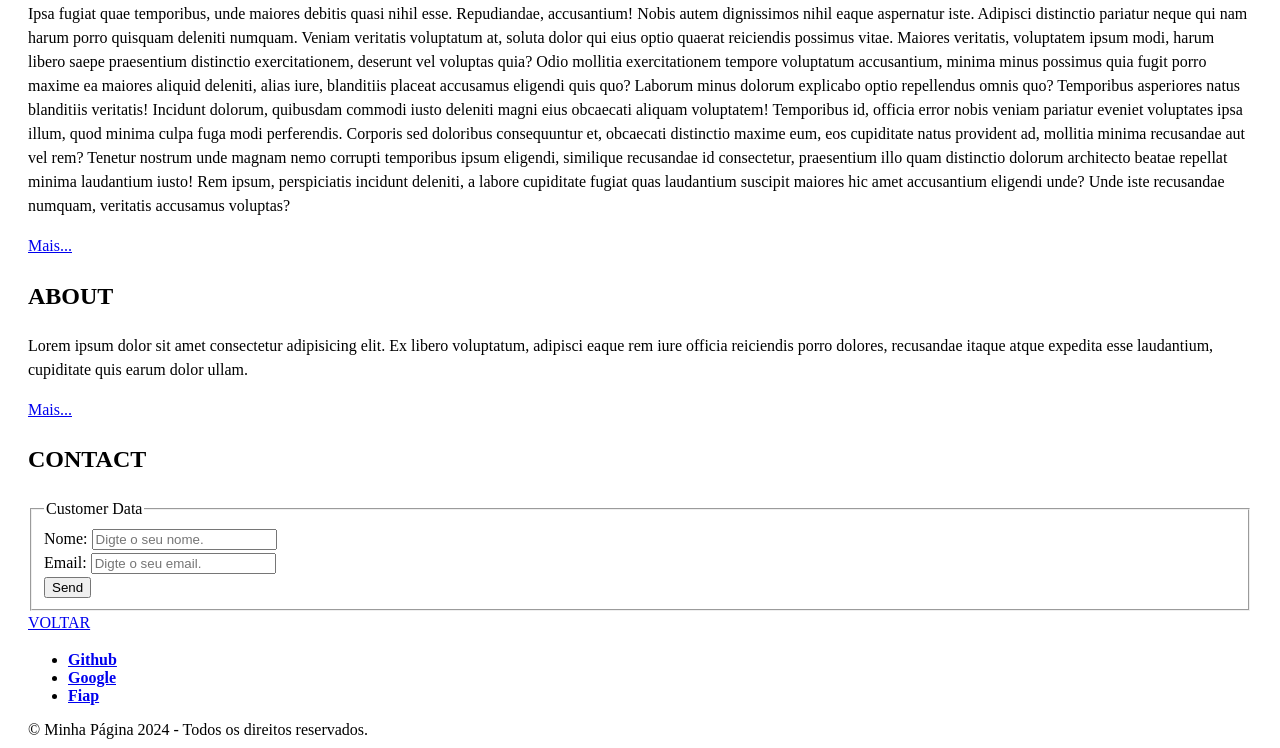
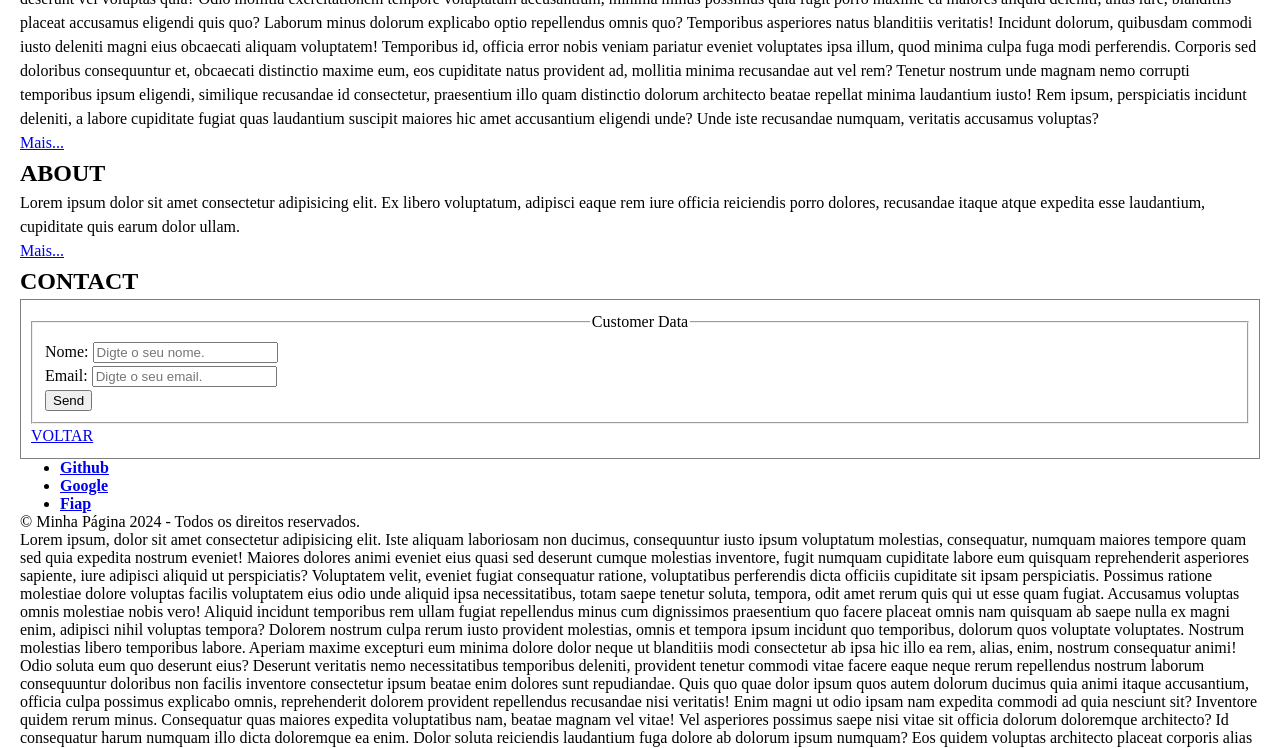
Before and after one commit to GustavoAmorim12/primeiro-projeto, a plain HTML site: page index.html in a window 1280 px wide. Shown: the part 1060-1808 px from the top of the page. Drawn offline with Linux system fonts and the light colour scheme.

Commit message:
form estilizado

```diff
--- a/css/style.css
+++ b/css/style.css
@@ -1,3 +1,6 @@
+*{
+    margin: auto;
+}
 
 /*Este é um comentário em CSS*/
 
@@ -34,3 +37,10 @@ nav {
 #conteudo {
     line-height: 1.5;
 }
+
+.formulario {
+    border-width: 1px;
+    border-style: solid;
+    border-color: grey;
+    padding: 10px;
+}
--- a/index.html
+++ b/index.html
@@ -44,7 +44,7 @@
 			</div>
 			<div id="contact">
 				<h2>CONTACT</h2>
-				<form>
+				<form class="formulario">
 					<fieldset>
 						<legend>Customer Data</legend>
 
```
